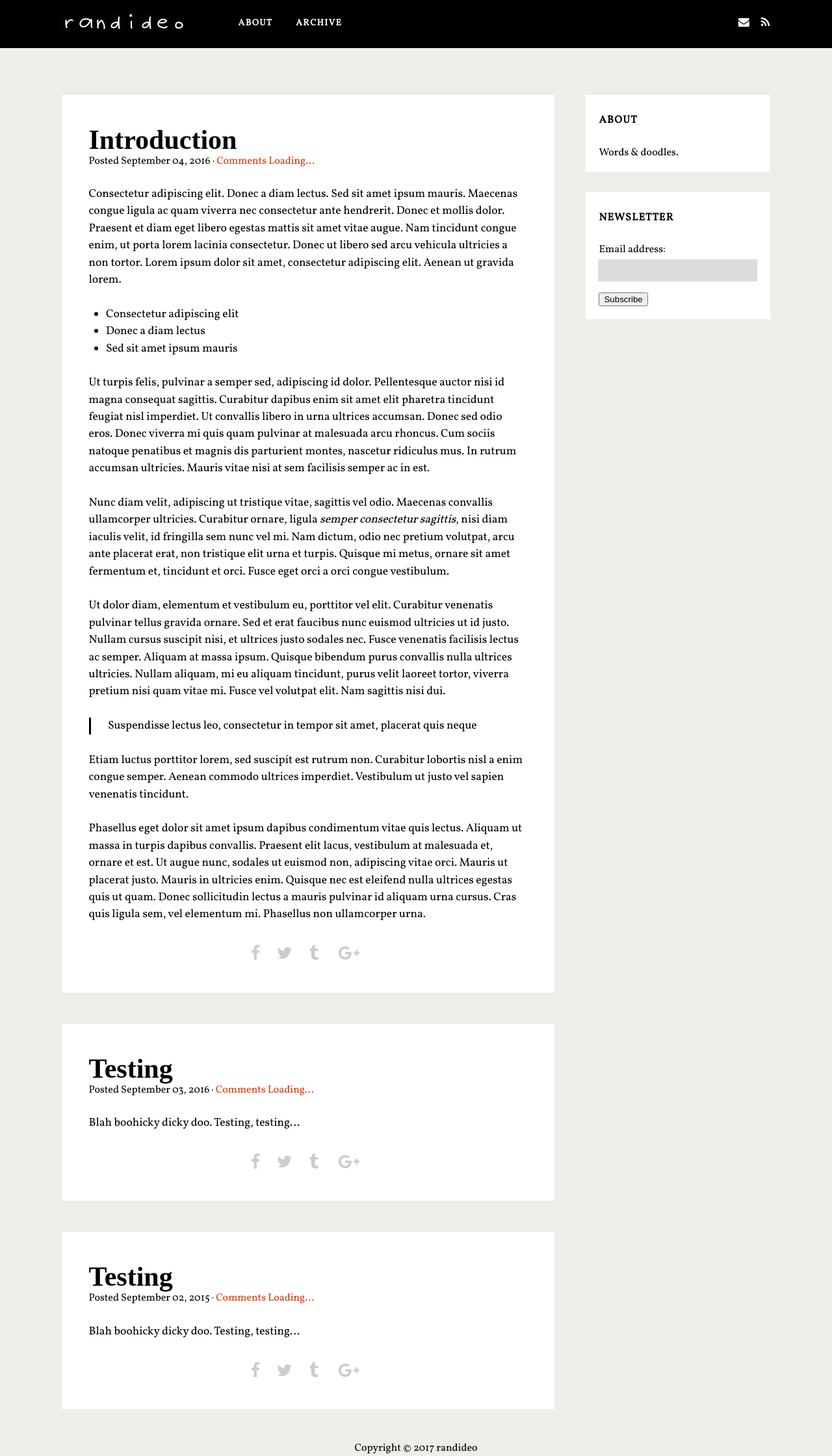
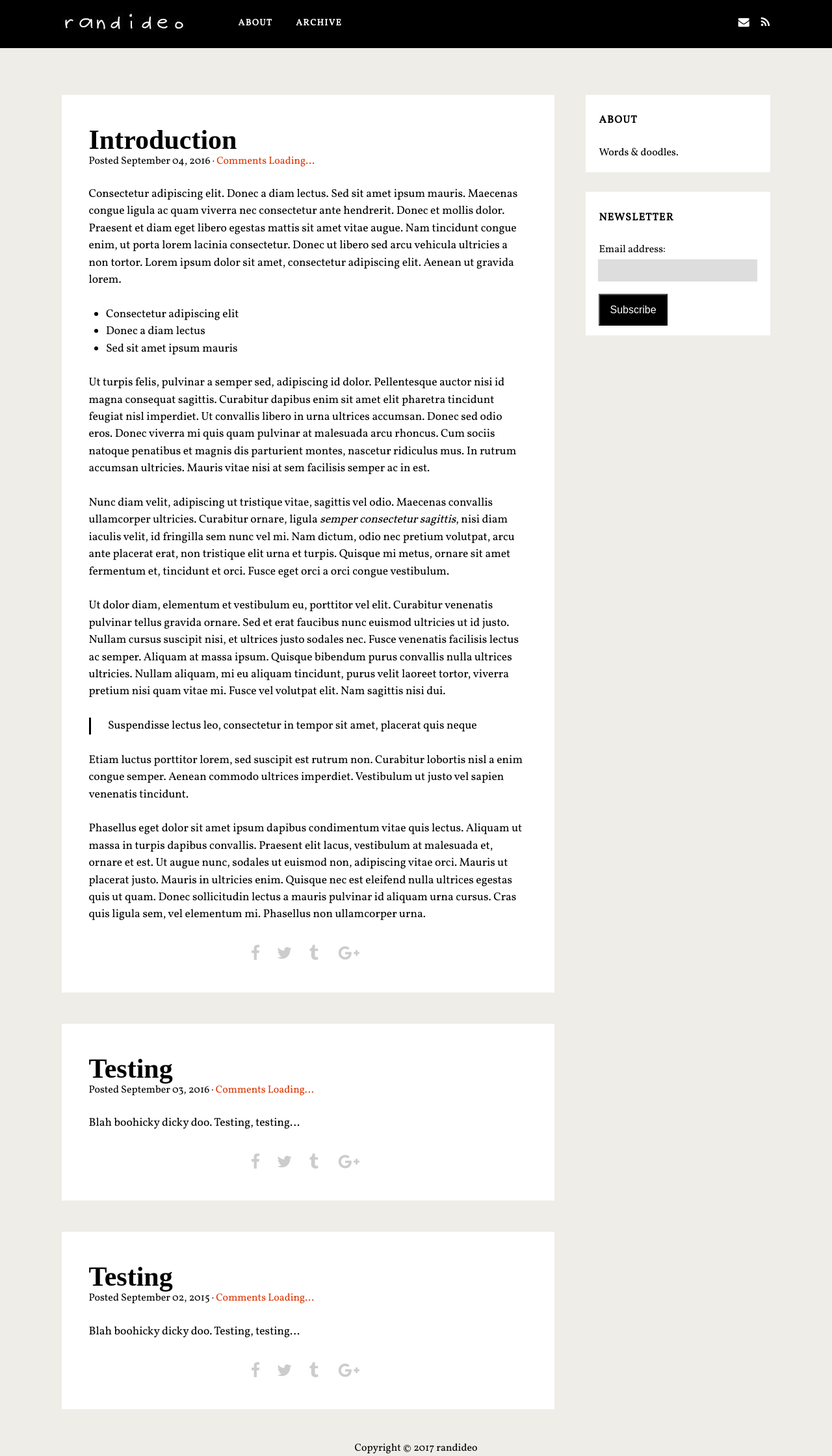
Before and after one commit to randideo/randideo.github.io, a Jekyll site: the page built from index.html, in a window 1280 px wide. Shown: the whole page at 65% size. Built offline with Jekyll 4.4.1, drawn with Linux system fonts in a browser that asks for light colours; nearby versions of some CDN libraries; some web fonts are replaced; comment, search, counter and statistics services are not loaded.

Commit message:
Update sidebar.html

```diff
--- a/_includes/sidebar.html
+++ b/_includes/sidebar.html
@@ -8,7 +8,7 @@ Words & doodles.
         </div></div>
 
          <div class='widget HTML' data-version='1' id='HTML3'>
-  <h2 class="title">Newsletter</h2><style>.email-octopus-form-wrapper h2{font-size:20px;margin:0 0 25px 0;}.email-octopus-form-row{margin-bottom:15px;}.email-octopus-form-row label{display:block;}.email-octopus-form-row input{width:100%;padding:8px;height:32px;border:0px solid #ccc;background-color:#dddddd}.email-octopus-form-row-subscribe{margin-top:20px;}.email-octopus-form-row-subscribe button{color:#fff;background-color:#000000;border:1px solid #fff;max-width: 13.875em; padding:8px 15px;
+  <h2 class="title">Newsletter</h2><style>.email-octopus-form-wrapper h2{font-size:20px;margin:0 0 25px 0;}.email-octopus-form-row{margin-bottom:15px;}.email-octopus-form-row label{display:block;}.email-octopus-form-row input{width:100%;padding:8px;height:32px;border:0px solid #ccc;background-color:#dddddd}.email-octopus-form-row-subscribe{margin-top:20px;}.email-octopus-form-row-subscribe button{color:#fff;background-color:#000000; padding:8px 15px;
     font-size: 1em;
     line-height: 1.85;}.email-octopus-form-row-hp{position:absolute;left:-5000px;}.email-octopus-referral{margin-top:20px;}</style>
 <div class="email-octopus-form-wrapper"><form action="https://tinyletter.com/randideo" method="post" target="popupwindow" onsubmit="window.open('https://tinyletter.com/randideo', 'popupwindow', 'scrollbars=yes,width=800,height=600');return true">
@@ -16,7 +16,7 @@ Words & doodles.
 <div class="email-octopus-form-row">
 <label>Email address:</label>
       <input type="text" name="email" class="email-octopus-email-address"/></div>
-<div>
+<div class="email-octopus-form-row-subscribe">
       <button type="submit" name="sub">Subscribe</button>
 </div>
 </form></div></div>
```
